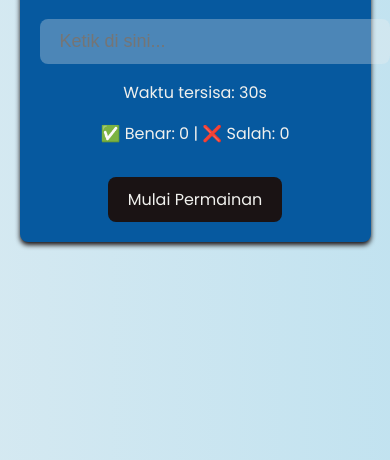
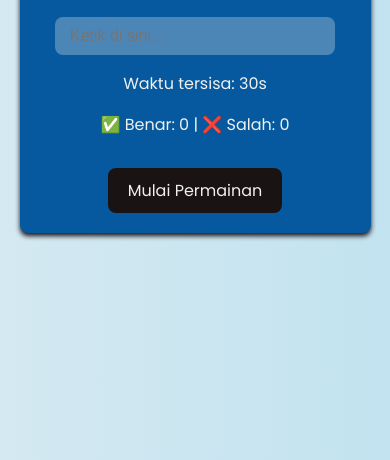
Before and after one commit to malaFillatunnida/TypingSpeedTest, a plain HTML site: page index.html in a window 390 px wide. Shown: the part 384-844 px from the top of the page. Drawn offline with Linux system fonts and the light colour scheme.

Commit message:
update style input

```diff
--- a/style.css
+++ b/style.css
@@ -54,12 +54,19 @@ h1 {
 }
 
 input {
+  width: 90%;
+  max-width: 350px;
+  padding: 12px 20px;
+  font-size: 18px;
   border: 0;
   border-radius: var(--border-radius);
-  font-size: 18px;
-  width: 350px;
-  padding: 12px 20px;
-  margin-top: 10px;
+}
+
+@media (max-width: 400px) {
+  input {
+    font-size: 16px;
+    padding: 10px 15px;
+  }
 }
 
 button {
```
